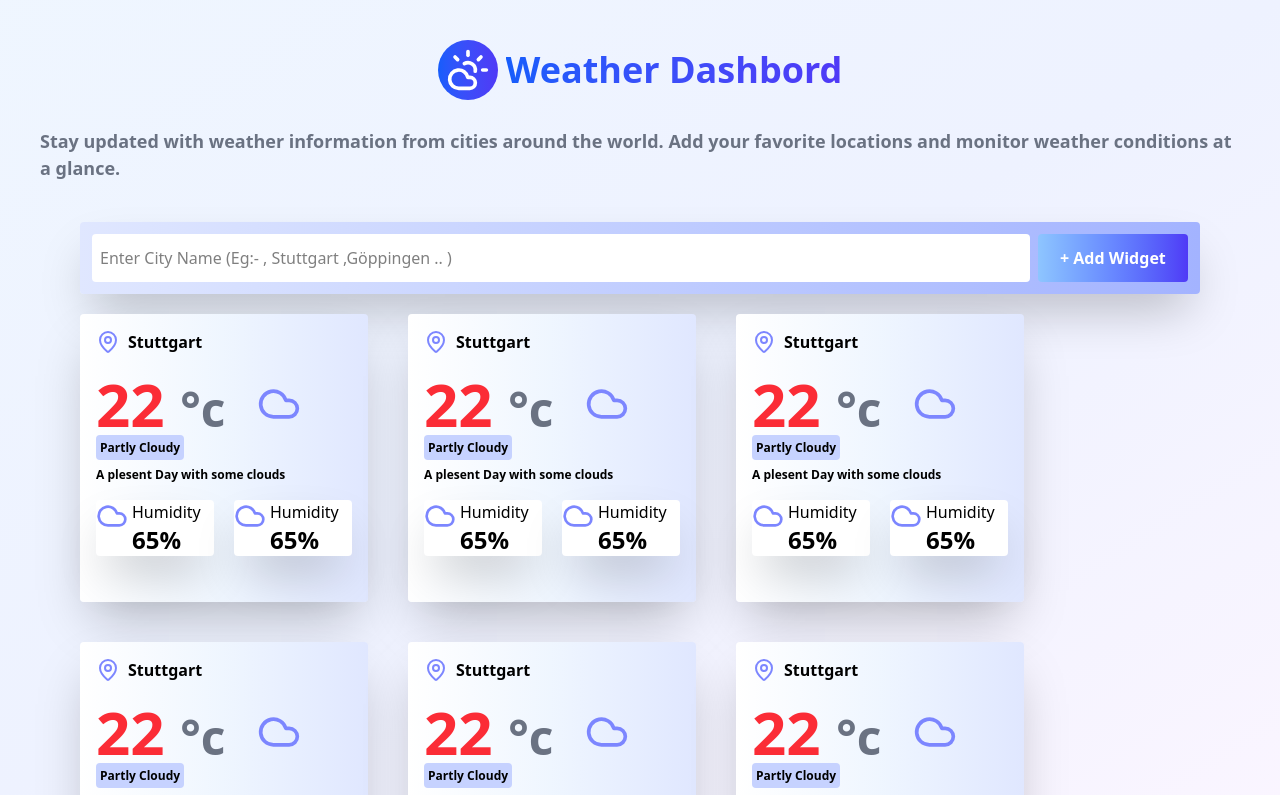
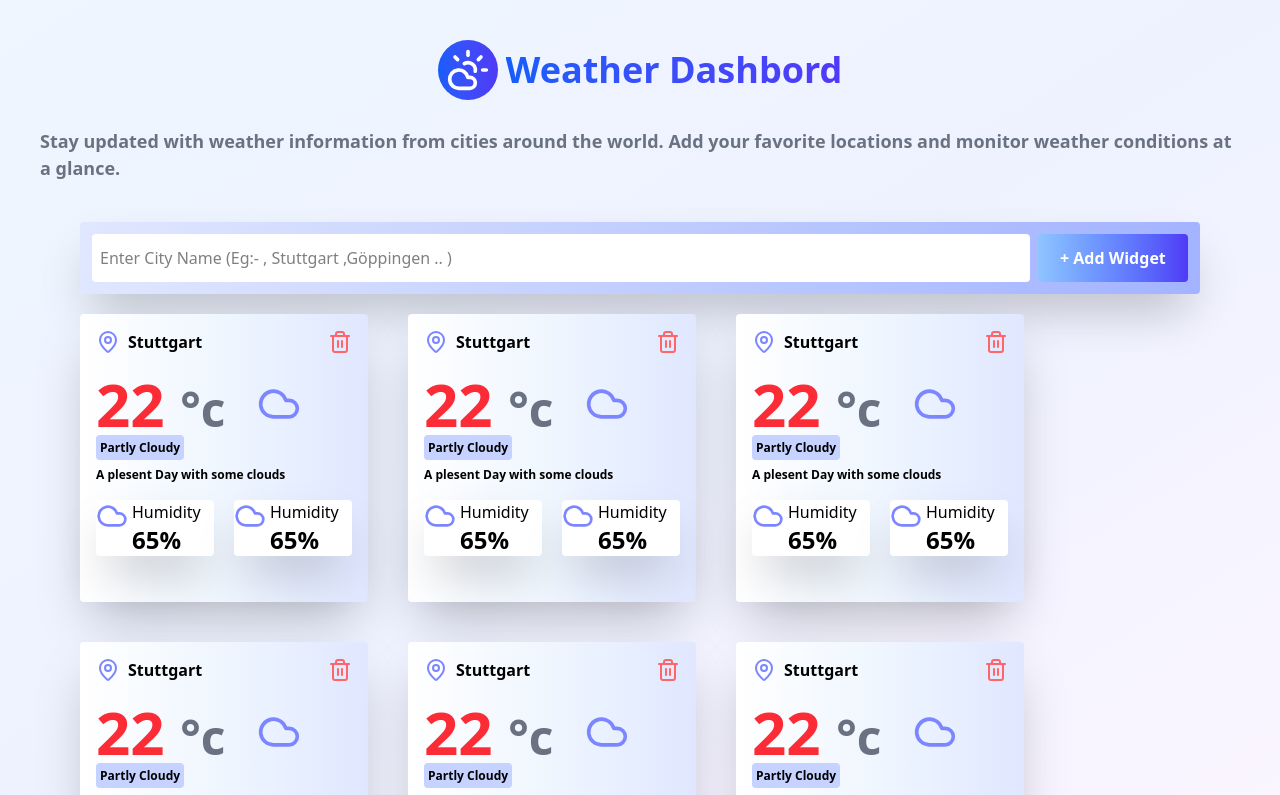
Before and after one commit to priyankara88/weather-dashbord-app, a Next.js app in the folder front-end/: page / in a window 1280 px wide. Shown: the top 795 px of the page. Built offline with nearby package versions, Linux system fonts and the light colour scheme.

Commit message:
add delete lucid icon to card

```diff
--- a/front-end/app/Card.tsx
+++ b/front-end/app/Card.tsx
@@ -1,11 +1,16 @@
-import { MapPin, Cloud } from "lucide-react";
+import { MapPin, Cloud, Trash2 } from "lucide-react";
 const Card = () => {
   return (
     <div>
       <div className="w-72 h-72 bg-gradient-to-r from-white via-blue-50 to-indigo-100 shadow-2xl rounded p-4">
-        <div className="flex gap-2">
-          <MapPin className="text-indigo-400" />
-          <div className="font-bold">Stuttgart</div>
+        <div className="flex justify-between">
+          <div className="flex gap-2">
+            <MapPin className="text-indigo-400" />
+            <div className="font-bold">Stuttgart</div>
+          </div>
+          <div>
+            <Trash2 className="text-red-400" />
+          </div>
         </div>
         <div className="flex items-center mt-5 gap-8">
           <div className="text-6xl font-bold text-red-500">
```
